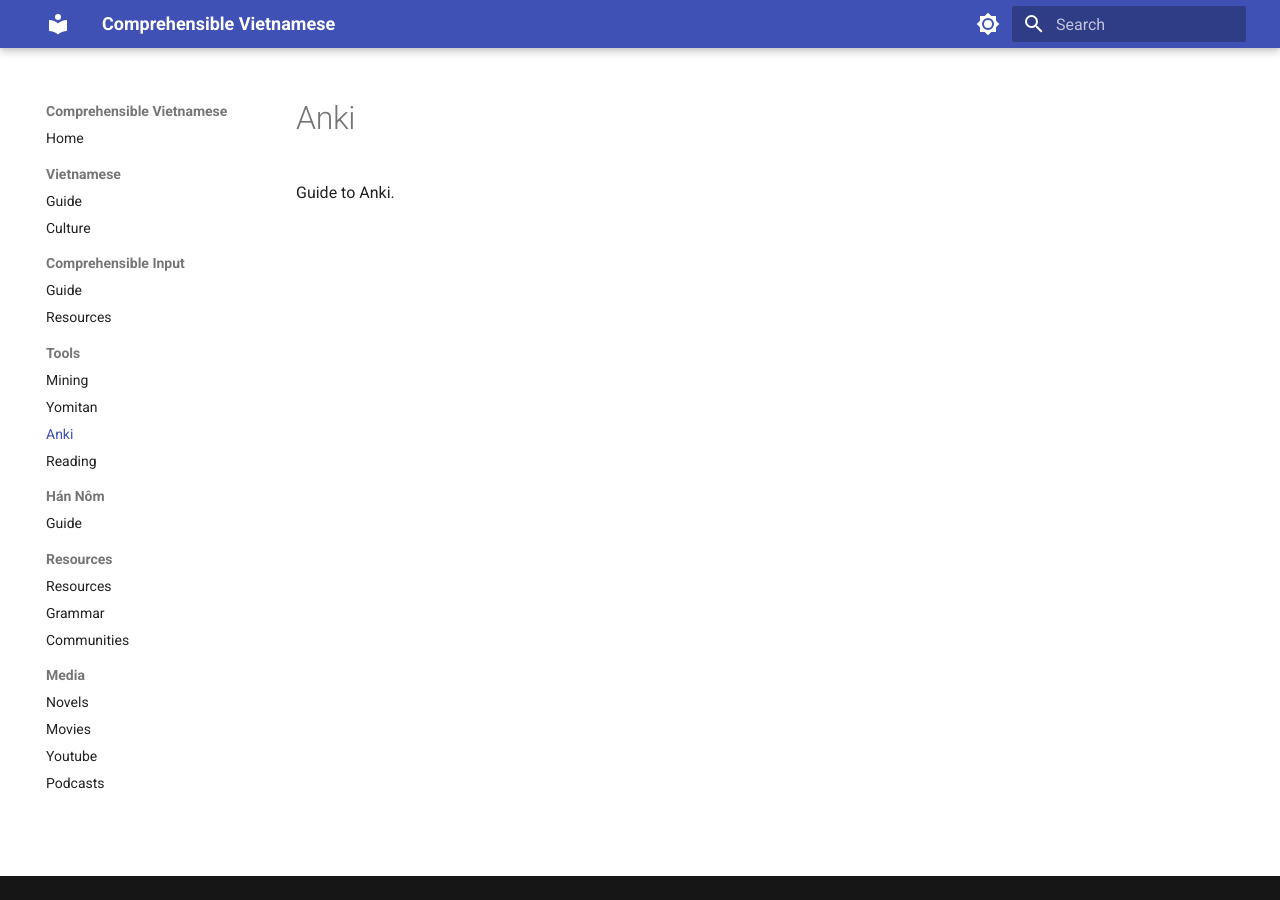
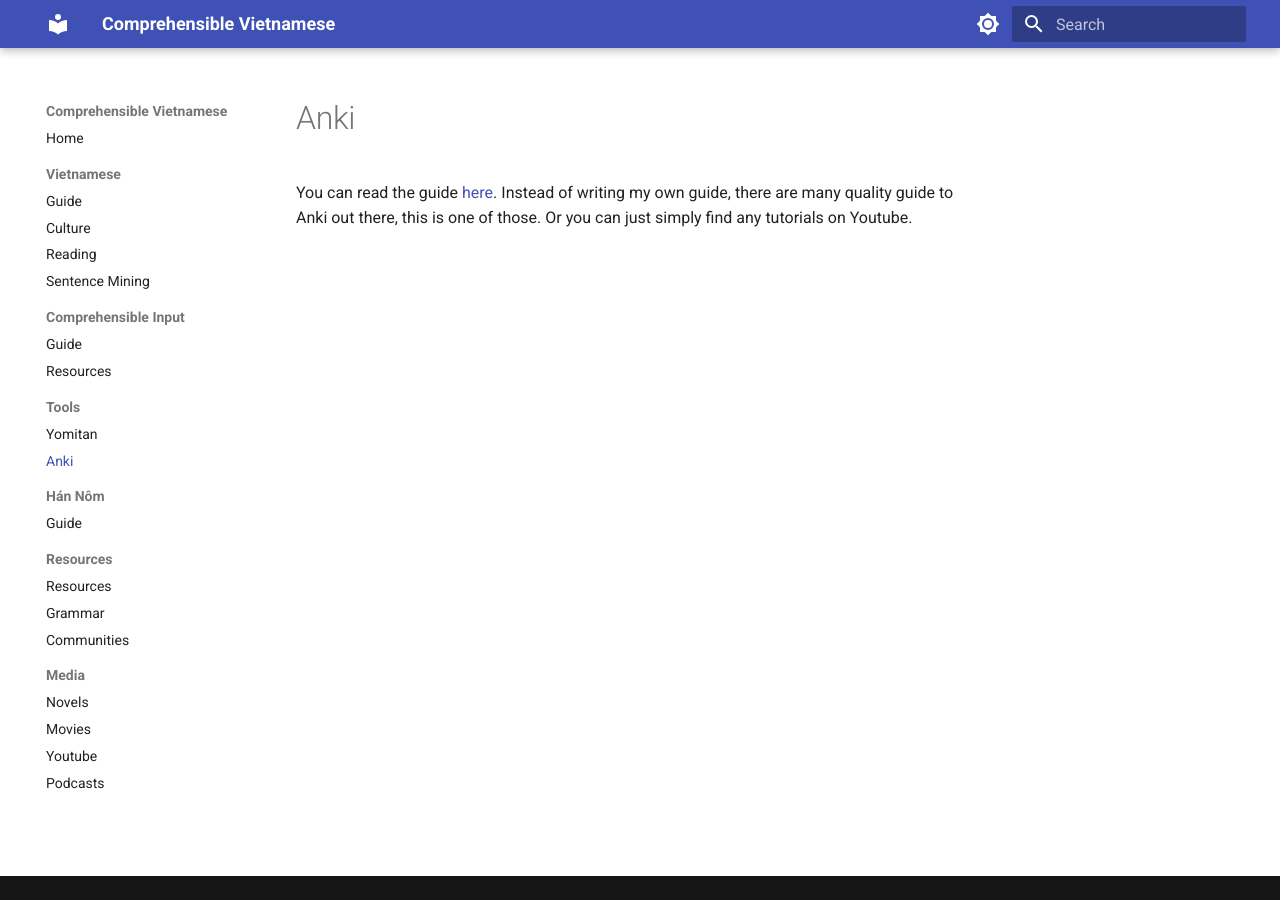
Before and after one commit to daihocmo/learn-vietnamese, an MkDocs documentation site: the page built from docs/anki.md, in a window 1280 px wide. Built offline with MkDocs 1.6.1 and Material for MkDocs 9.7.7, drawn with Linux system fonts in a browser that asks for light colours.

Commit message:
Cập nhật

```diff
--- a/docs/anki.md
+++ b/docs/anki.md
@@ -1 +1 @@
-Guide to Anki.
+You can read the guide [here](https://leananki.com/how-to-use-anki-tutorial/). Instead of writing my own guide, there are many quality guide to Anki out there, this is one of those. Or you can just simply find any tutorials on Youtube.
--- a/mkdocs.yml
+++ b/mkdocs.yml
@@ -13,14 +13,14 @@
   - 'Vietnamese':
     - 'Guide': 'guide.md'
     - 'Culture': 'viet-culture.md'
+    - 'Reading': 'reading-guide.md'
+    - 'Sentence Mining': 'asbplayer.md'
   - 'Comprehensible Input':
     - 'Guide': 'input-guide.md'
     - 'Resources': 'input-resources.md'
   - 'Tools':
-    - 'Mining': 'asbplayer.md'
     - 'Yomitan': 'yomi-setup.md'
     - 'Anki': 'anki.md'
-    - 'Reading': 'reading-guide.md'
   - 'Hán Nôm':
     - 'Guide': 'han-nom.md'
   - 'Resources':
```
